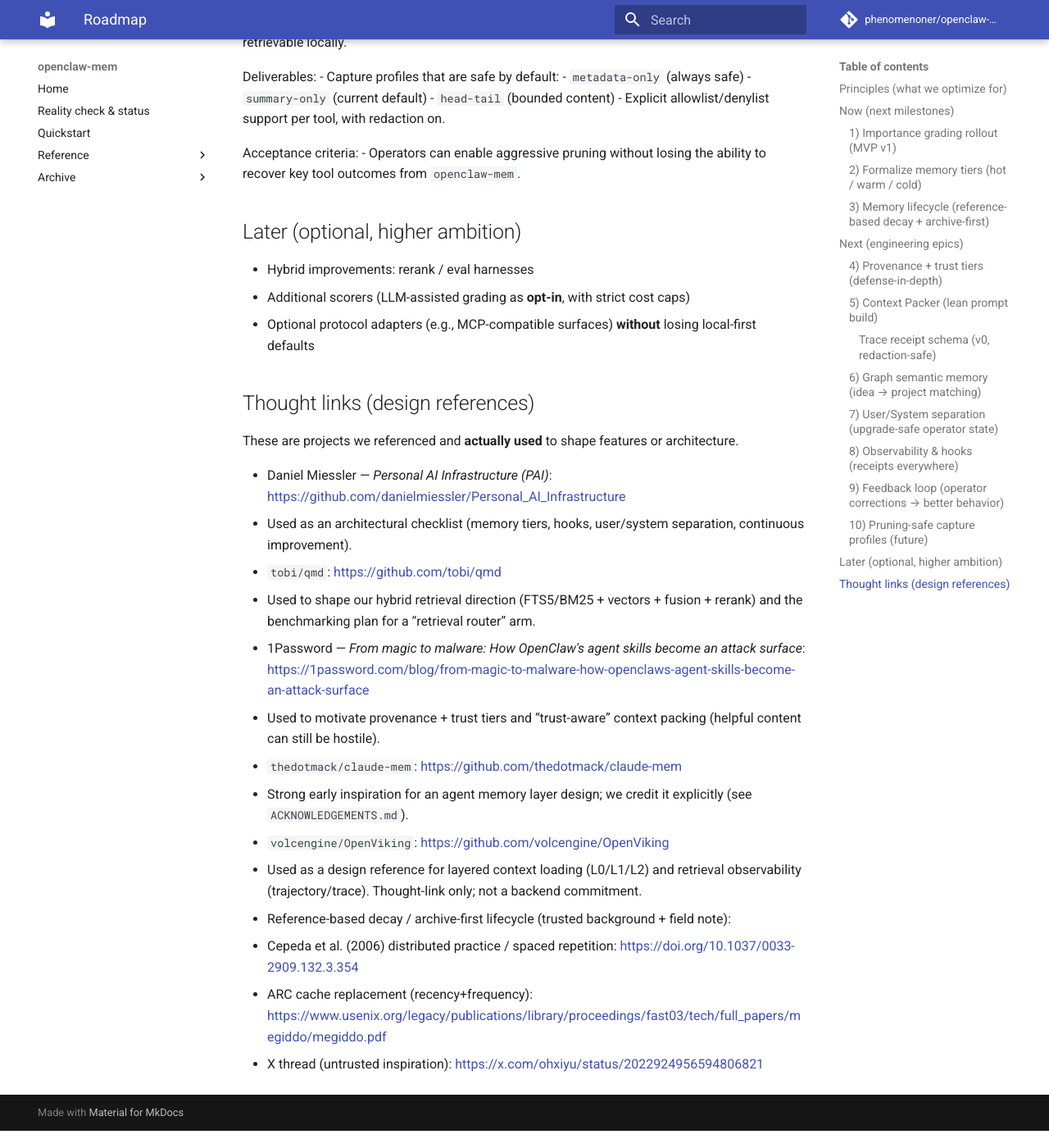
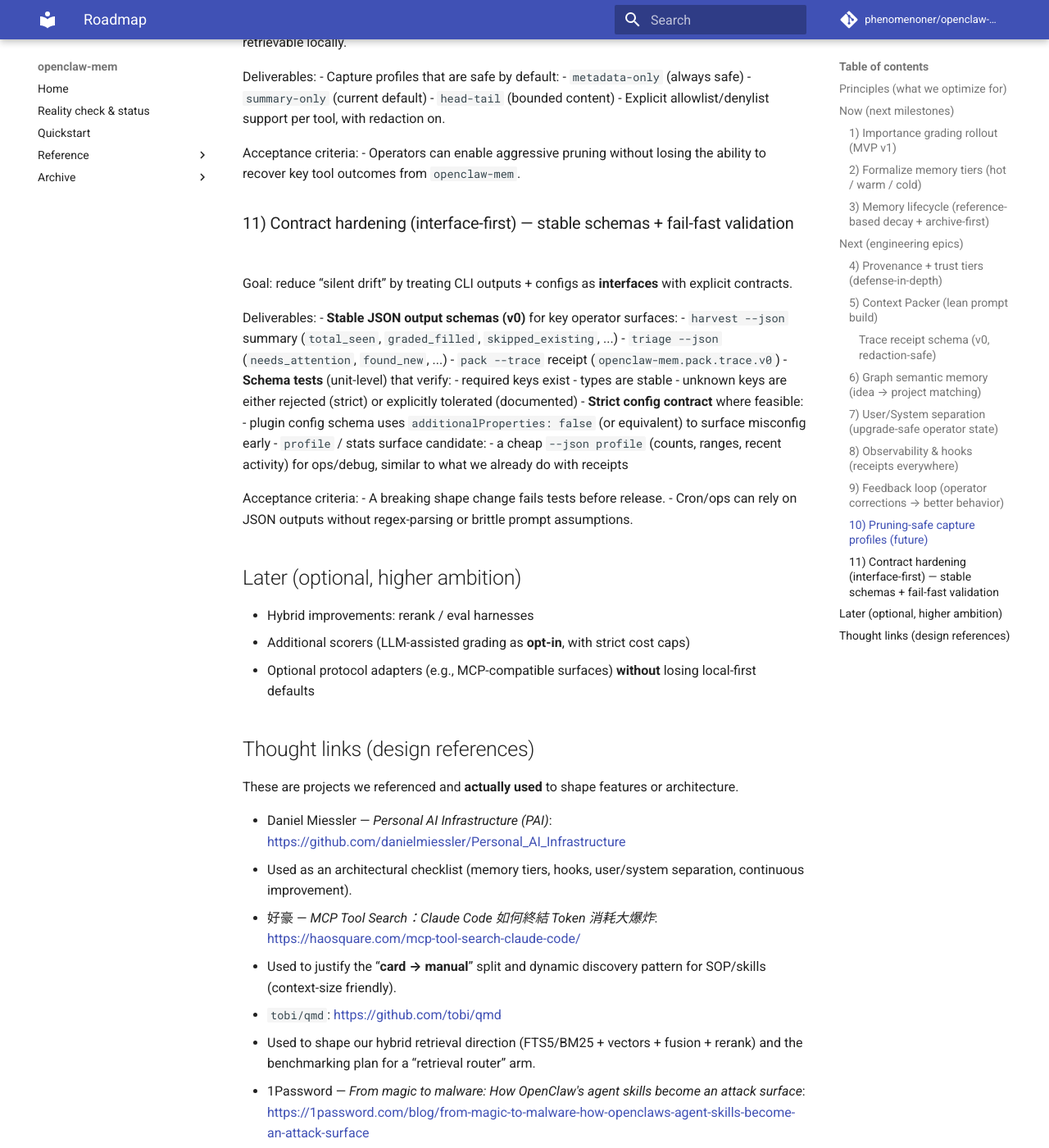
Before and after one commit to phenomenoner/openclaw-mem, an MkDocs documentation site: the page built from docs/roadmap.md, in a window 1280 px wide and 1400 px high, scrolled down 5906 px. Shown: the whole window at 82% size. Built offline with MkDocs 1.6.1 and Material for MkDocs 9.7.7, drawn with Linux system fonts in a browser that asks for light colours; comment, search, counter and statistics services are not loaded; before the commit the page ends 7285 px from its top, so only the background shows below that.

Commit message:
docs: add interface-first contract hardening candidates

```diff
--- a/docs/roadmap.md
+++ b/docs/roadmap.md
@@ -275,6 +275,28 @@
 Acceptance criteria:
 - Operators can enable aggressive pruning without losing the ability to recover key tool outcomes from `openclaw-mem`.
 
+### 11) Contract hardening (interface-first) — stable schemas + fail-fast validation
+
+Goal: reduce “silent drift” by treating CLI outputs + configs as **interfaces** with explicit contracts.
+
+Deliverables:
+- **Stable JSON output schemas (v0)** for key operator surfaces:
+  - `harvest --json` summary (`total_seen`, `graded_filled`, `skipped_existing`, ...)
+  - `triage --json` (`needs_attention`, `found_new`, ...)
+  - `pack --trace` receipt (`openclaw-mem.pack.trace.v0`)
+- **Schema tests** (unit-level) that verify:
+  - required keys exist
+  - types are stable
+  - unknown keys are either rejected (strict) or explicitly tolerated (documented)
+- **Strict config contract** where feasible:
+  - plugin config schema uses `additionalProperties: false` (or equivalent) to surface misconfig early
+- `profile` / stats surface candidate:
+  - a cheap `--json profile` (counts, ranges, recent activity) for ops/debug, similar to what we already do with receipts
+
+Acceptance criteria:
+- A breaking shape change fails tests before release.
+- Cron/ops can rely on JSON outputs without regex-parsing or brittle prompt assumptions.
+
 ## Later (optional, higher ambition)
 
 - Hybrid improvements: rerank / eval harnesses
@@ -287,6 +309,9 @@
 
 - Daniel Miessler — *Personal AI Infrastructure (PAI)*: <https://github.com/danielmiessler/Personal_AI_Infrastructure>
   - Used as an architectural checklist (memory tiers, hooks, user/system separation, continuous improvement).
+
+- 好豪 — *MCP Tool Search：Claude Code 如何終結 Token 消耗大爆炸*: <https://haosquare.com/mcp-tool-search-claude-code/>
+  - Used to justify the “**card → manual**” split and dynamic discovery pattern for SOP/skills (context-size friendly).
 
 - `tobi/qmd`: <https://github.com/tobi/qmd>
   - Used to shape our hybrid retrieval direction (FTS5/BM25 + vectors + fusion + rerank) and the benchmarking plan for a “retrieval router” arm.
```
Also changed, not shown: docs/thought-links.md (+14 -0 lines).
